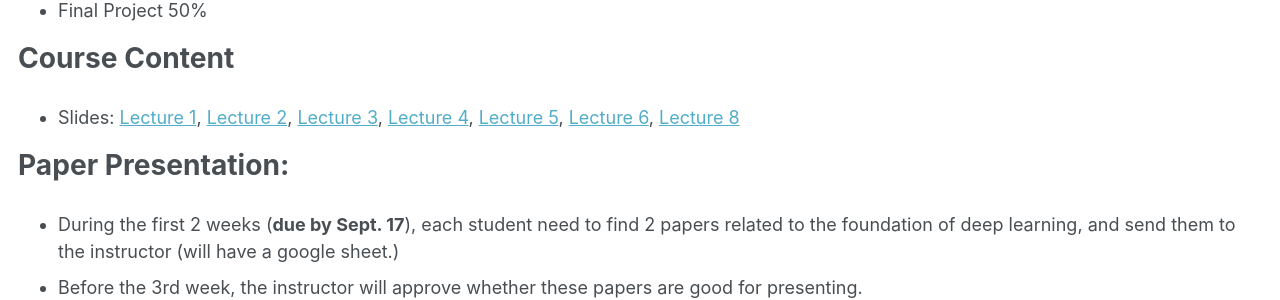
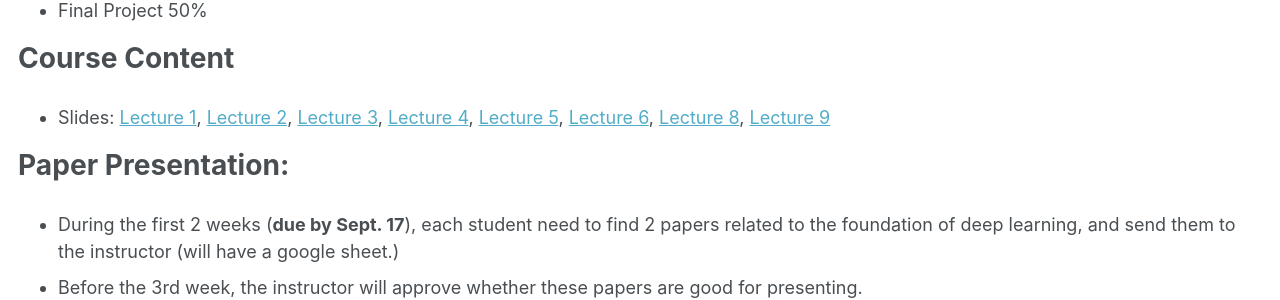
Before and after one commit to difanzou/difanzou.github.io, a Jekyll site: the page built from _teaching/2023-fall-teaching.md, in a window 1280 px wide. Shown: the part 881-1181 px from the top of the page. Built offline with Jekyll 4.4.1, drawn with Linux system fonts in a browser that asks for light colours.

```diff
--- a/_teaching/2023-fall-teaching.md
+++ b/_teaching/2023-fall-teaching.md
@@ -23,7 +23,7 @@
 
 # Course Content
 
-* Slides: [Lecture 1](https://drive.google.com/file/d/1Z3JX-ULSwMEtNRB5h08BKIGuTMo5vdK2/view?usp=sharing), [Lecture 2](https://drive.google.com/file/d/1KquUvsSpr0uRECIEV0atQIbZx4q7GZI5/view?usp=sharing), [Lecture 3](https://drive.google.com/file/d/18BgwcC43VIT0rEk_8vrcIX7_BniVXOJS/view?usp=sharing), [Lecture 4](https://drive.google.com/file/d/1fYmVasCykf2BXtzIAGBbEEe_Km130937/view?usp=sharing), [Lecture 5](https://drive.google.com/file/d/1kolCqbUUMK8Thr0TIFM8w69__oxF31YG/view?usp=sharing), [Lecture 6](https://drive.google.com/file/d/1jfLbFkjckKHOPJg_m_TLBY32MMDqW572/view?usp=sharing), [Lecture 8](https://drive.google.com/file/d/1-nBpBZ9StNAqYIf7-cGhrj6rhigBll_-/view?usp=sharing)
+* Slides: [Lecture 1](https://drive.google.com/file/d/1Z3JX-ULSwMEtNRB5h08BKIGuTMo5vdK2/view?usp=sharing), [Lecture 2](https://drive.google.com/file/d/1KquUvsSpr0uRECIEV0atQIbZx4q7GZI5/view?usp=sharing), [Lecture 3](https://drive.google.com/file/d/18BgwcC43VIT0rEk_8vrcIX7_BniVXOJS/view?usp=sharing), [Lecture 4](https://drive.google.com/file/d/1fYmVasCykf2BXtzIAGBbEEe_Km130937/view?usp=sharing), [Lecture 5](https://drive.google.com/file/d/1kolCqbUUMK8Thr0TIFM8w69__oxF31YG/view?usp=sharing), [Lecture 6](https://drive.google.com/file/d/1jfLbFkjckKHOPJg_m_TLBY32MMDqW572/view?usp=sharing), [Lecture 8](https://drive.google.com/file/d/1-nBpBZ9StNAqYIf7-cGhrj6rhigBll_-/view?usp=sharing), [Lecture 9](https://drive.google.com/file/d/1N0K0I-sePXv6MNzmVxJDA1c_uwRcRPJj/view?usp=sharing)
 
 # Paper Presentation:
 
```
